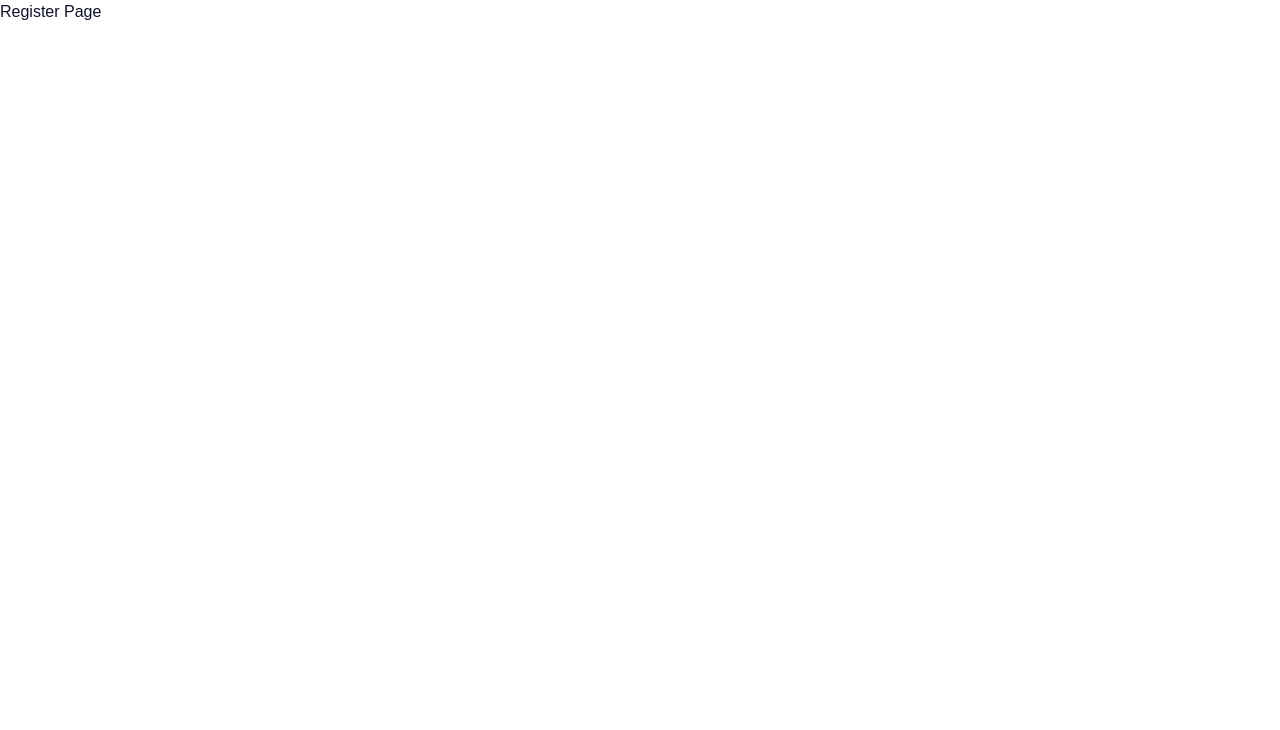
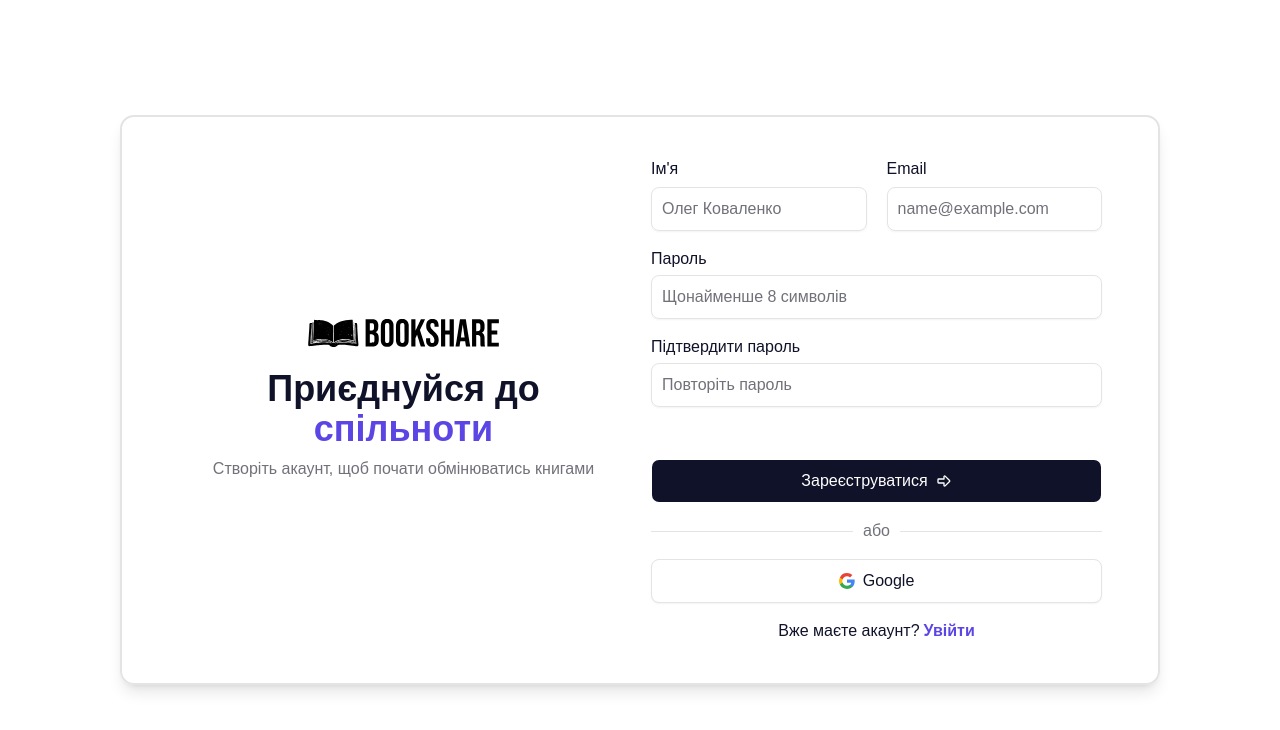
Before and after one commit to baby4dm/book-sharing-frontend, a React (Vite) app: page /register in a window 1280 px wide. Shown: the top 730 px of the page. Built offline with nearby package versions, Linux system fonts and the light colour scheme.

Commit message:
added register page

```diff
--- a/src/App.tsx
+++ /dev/null
@@ -1,11 +0,0 @@
-import { ThemeToggle } from "./components/layout/ThemeToggle";
-
-function App() {
-  return (
-    <div>
-      <ThemeToggle />
-    </div>
-  );
-}
-
-export default App;
--- /dev/null
+++ b/src/features/auth/components/AuthCardLayout.tsx
@@ -0,0 +1,34 @@
+import type { ReactNode } from "react";
+
+interface AuthCardLayoutProps {
+  title: ReactNode;
+  subtitle: string;
+  children: ReactNode;
+}
+
+export default function AuthCardLayout({
+  title,
+  subtitle,
+  children,
+}: AuthCardLayoutProps) {
+  return (
+    <main className="bg-bg w-full min-h-dvh flex items-center px-2 py-5 md:px-12 justify-center">
+      <section
+        className="border-2 border-border rounded-[14px] py-7
+       px-5.5 w-full flex flex-col gap-5.5 md:px-14 md:py-10 md:max-w-160 lg:max-w-260 md:items-center shadow-lg
+       lg:flex-row lg:justify-center"
+      >
+        <div className="flex flex-col gap-5.5 items-start w-full md:items-center md:text-center">
+          <img className="h-5 lg:h-7" src="/logo.svg" alt="Book share logo" />
+          <div className="flex flex-col gap-2">
+            {title}
+            <p className="text-sm font-normal text-muted-foreground lg:text-base">
+              {subtitle}
+            </p>
+          </div>
+        </div>
+        <div className="w-full">{children}</div>
+      </section>
+    </main>
+  );
+}
--- a/src/pages/LoginPage.tsx
+++ b/src/pages/LoginPage.tsx
@@ -4,6 +4,7 @@ import { Input } from "@/components/ui/input";
 import { Label } from "@/components/ui/label";
 import Splitter from "@/components/ui/splitter";
 import { useAuth } from "@/context/AuthContext";
+import AuthCardLayout from "@/features/auth/components/AuthCardLayout";
 import { IconArrowBigRight } from "@tabler/icons-react";
 import { isAxiosError } from "axios";
 import { useState } from "react";
@@ -17,11 +18,32 @@ export default function LoginPage() {
   const { login } = useAuth();
   const navigate = useNavigate();
 
+  function validateForm(): string | null {
+    const emailPattern = /^[^\s@]+@[^\s@]+\.[^\s@]+$/;
+    if (!emailPattern.test(email)) {
+      return "Введіть коректний email";
+    }
+
+    if (password.length < 8) {
+      return "Пароль має бути щонайменше 8 символів";
+    }
+    if (password.length > 100) {
+      return "Пароль занадто довгий";
+    }
+
+    return null;
+  }
+
   async function handleSubmit(e: React.SubmitEvent<HTMLFormElement>) {
     e.preventDefault();
     setError(null);
+
+    const validationError = validateForm();
+    if (validationError) {
+      setError(validationError);
+      return;
+    }
     setIsLoading(true);
-
     try {
       await login(email, password);
       navigate("/");
@@ -36,24 +58,19 @@ export default function LoginPage() {
     }
   }
   return (
-    <main className="bg-bg w-full min-h-screen flex items-center px-2 md:px-12 justify-center">
-      <section className="border-2 border-border rounded-[14px] py-7 px-5.5 w-full flex flex-col gap-5.5 md:px-14 md:py-10 md:max-w-160 md:items-center shadow-lg">
-        <div className="flex flex-col gap-5.5 items-start w-full md:items-center md:text-center">
-          <img className="h-5 lg:h-7" src="/logo.svg" alt="Book share logo" />
-          <div className="flex flex-col gap-2">
+    <AuthCardLayout
+      title={
         <h1 className="text-2xl font-extrabold md:text-3xl lg:text-4xl">
-              Даруй книгам{" "}
-              <span className="text-accent-vivid">друге життя</span>
+          Даруй книгам <span className="text-accent-vivid">друге життя</span>
         </h1>
-            <p className="text-sm font-normal text-muted-foreground lg:text-base">
-              Увійдіть, щоб продовжити
-            </p>
-          </div>
-        </div>
-        <div className="w-full">
+      }
+      subtitle="Увійдіть, щоб продовжити"
+    >
+      {" "}
       <form
         className="flex flex-col gap-4 lg:gap-5"
         onSubmit={handleSubmit}
+        noValidate
       >
         <div className="flex flex-col gap-1.5">
           <Label
@@ -89,7 +106,9 @@ export default function LoginPage() {
             required
           />
         </div>
+        <div className="min-h-5">
           {error && <p className="text-sm text-destructive">{error}</p>}
+        </div>
         <Button
           type="submit"
           className="w-full cursor-pointer h-10 md:h-11 lg:text-base"
@@ -129,8 +148,6 @@ export default function LoginPage() {
           </Link>
         </div>
       </form>
-        </div>
-      </section>
-    </main>
+    </AuthCardLayout>
   );
 }
--- a/src/pages/RegisterPage.tsx
+++ b/src/pages/RegisterPage.tsx
@@ -1,3 +1,198 @@
+import GoogleIcon from "@/components/icons/GoogleIcon";
+import { Button } from "@/components/ui/button";
+import { Input } from "@/components/ui/input";
+import { Label } from "@/components/ui/label";
+import Splitter from "@/components/ui/splitter";
+import { useAuth } from "@/context/AuthContext";
+import AuthCardLayout from "@/features/auth/components/AuthCardLayout";
+import { IconArrowBigRight } from "@tabler/icons-react";
+import { isAxiosError } from "axios";
+import { useState } from "react";
+import { Link, useNavigate } from "react-router-dom";
+
 export default function RegisterPage() {
-  return <h1>Register Page</h1>;
+  const [name, setName] = useState("");
+  const [email, setEmail] = useState("");
+  const [password, setPassword] = useState("");
+  const [confirmPassword, setConfirmPassword] = useState("");
+  const [error, setError] = useState<string | null>(null);
+  const [isLoading, setIsLoading] = useState(false);
+  const { register } = useAuth();
+  const navigate = useNavigate();
+
+  function validateForm(): string | null {
+    if (name.trim().length === 0) {
+      return "Введіть ваше ім'я";
+    }
+    if (name.trim().length > 255) {
+      return "Ім'я занадто довге";
+    }
+
+    const emailPattern = /^[^\s@]+@[^\s@]+\.[^\s@]+$/;
+    if (!emailPattern.test(email)) {
+      return "Введіть коректний email";
+    }
+
+    if (password.length < 8) {
+      return "Пароль має бути щонайменше 8 символів";
+    }
+    if (password.length > 100) {
+      return "Пароль занадто довгий";
+    }
+    if (password !== confirmPassword) {
+      return "Паролі не збігаються";
+    }
+
+    return null;
+  }
+
+  async function handleSubmit(e: React.SubmitEvent<HTMLFormElement>) {
+    e.preventDefault();
+    setError(null);
+
+    const validationError = validateForm();
+    if (validationError) {
+      setError(validationError);
+      console.log(error);
+      return;
+    }
+
+    setIsLoading(true);
+    try {
+      await register(email, password, name);
+      navigate("/");
+    } catch (err) {
+      if (isAxiosError(err) && err.response) {
+        setError(err.response.data.message);
+      } else {
+        setError("Щось пішло не так. Спробуйте ще раз.");
+      }
+    } finally {
+      setIsLoading(false);
+    }
+  }
+  return (
+    <AuthCardLayout
+      title={
+        <h1 className="text-2xl font-extrabold md:text-3xl lg:text-4xl">
+          Приєднуйся до <span className="text-accent-vivid">спільноти</span>
+        </h1>
+      }
+      subtitle="Створіть акаунт, щоб почати обмінюватись книгами"
+    >
+      <form className="flex flex-col gap-4" onSubmit={handleSubmit} noValidate>
+        <div className="w-full flex flex-col gap-4 lg:gap-5 lg:flex-row lg:items-center">
+          <div className="w-full flex flex-col gap-1.5">
+            <Label
+              className="text-xs font-medium md:text-sm lg:text-base"
+              htmlFor="name"
+            >
+              Ім'я
+            </Label>
+            <Input
+              className="h-10 md:h-11 md:text-base"
+              value={name}
+              onChange={(e) => setName(e.target.value)}
+              id="name"
+              type="text"
+              placeholder="Олег Коваленко"
+              required
+            />
+          </div>
+          <div className="w-full flex flex-col gap-1.5">
+            <Label
+              className="text-xs font-medium md:text-sm lg:text-base"
+              htmlFor="email"
+            >
+              Email
+            </Label>
+            <Input
+              className="h-10 md:h-11 md:text-base"
+              value={email}
+              onChange={(e) => setEmail(e.target.value)}
+              id="email"
+              type="email"
+              placeholder="name@example.com"
+              required
+            />
+          </div>
+        </div>
+        <div className="w-full flex flex-col gap-1">
+          <Label
+            className="text-xs font-medium md:text-sm lg:text-base"
+            htmlFor="password"
+          >
+            Пароль
+          </Label>
+          <Input
+            className="h-10 md:h-11 md:text-base"
+            value={password}
+            onChange={(e) => setPassword(e.target.value)}
+            id="password"
+            type="password"
+            placeholder="Щонайменше 8 символів"
+            required
+          />
+        </div>
+        <div className="w-full flex flex-col gap-1">
+          <Label
+            className="text-xs font-medium md:text-sm lg:text-base"
+            htmlFor="confirmPassword"
+          >
+            Підтвердити пароль
+          </Label>
+          <Input
+            className="h-10 md:h-11 md:text-base"
+            value={confirmPassword}
+            onChange={(e) => setConfirmPassword(e.target.value)}
+            id="confirmPassword"
+            type="password"
+            placeholder="Повторіть пароль"
+            required
+          />
+        </div>
+        <div className="min-h-5">
+          {error && <p className="text-sm text-destructive">{error}</p>}
+        </div>
+        <Button
+          type="submit"
+          className="w-full cursor-pointer h-10 md:h-11 lg:text-base"
+          disabled={isLoading}
+        >
+          {isLoading ? (
+            <span>Зачекайте ...</span>
+          ) : (
+            <>
+              <span className="flex items-center gap-2">
+                <span>Зареєструватися</span>
+                <IconArrowBigRight />
+              </span>
+            </>
+          )}
+        </Button>
+        <Splitter>або</Splitter>
+        <Button
+          type="button"
+          onClick={() =>
+            (window.location.href =
+              "http://localhost:8080/oauth2/authorization/google")
+          }
+          className="flex gap-2 font-normal cursor-pointer h-10 md:h-11 lg:text-base"
+          variant="outline"
+        >
+          <GoogleIcon />
+          <span>Google</span>
+        </Button>
+        <div className="text-sm self-center flex gap-1 lg:text-base">
+          <p>Вже маєте акаунт?</p>
+          <Link
+            to="/login"
+            className="text-sm font-semibold text-accent-vivid lg:text-base cursor-pointer"
+          >
+            Увійти
+          </Link>
+        </div>
+      </form>
+    </AuthCardLayout>
+  );
 }
```
Lines whose indentation alone changed are shown as unchanged.
